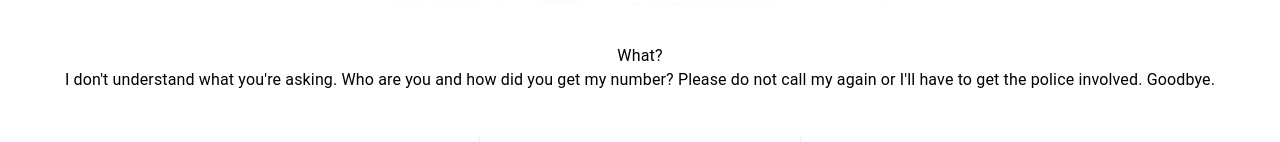
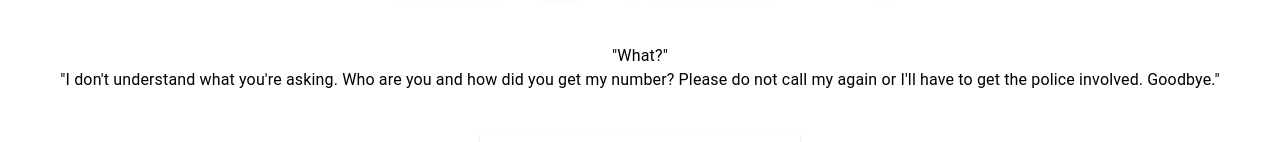
Before and after one commit to CarlJMcGee/the-gull-choice, a Next.js app: page /3/1/2/1 in a window 1280 px wide. Shown: the part 338-480 px from the top of the page. Built offline with nearby package versions, Linux system fonts and the light colour scheme.

Commit message:
small grammer fixes

```diff
--- a/src/app/3/1/2/1/page.tsx
+++ b/src/app/3/1/2/1/page.tsx
@@ -7,9 +7,9 @@ export default function Page() {
     <>
       <EndCard
         prompt={[
-          "What?",
-          `I don't understand what you're asking. Who are you and how did you get my number?
-        Please do not call my again or I'll have to get the police involved. Goodbye.`,
+          '"What?"',
+          `"I don't understand what you're asking. Who are you and how did you get my number?
+        Please do not call my again or I'll have to get the police involved. Goodbye."`,
         ]}
       />
     </>
--- a/src/app/3/1/2/2/page.tsx
+++ b/src/app/3/1/2/2/page.tsx
@@ -7,9 +7,9 @@ export default function Page() {
     <>
       <EndCard
         prompt={[
-          "What?",
-          `I don't understand what you're asking. Who are you and how did you get my number?
-        Please do not call my again or I'll have to get the police involved. Goodbye.`,
+          `"What?"`,
+          `"I don't understand what you're asking. Who are you and how did you get my number?
+        Please do not call my again or I'll have to get the police involved. Goodbye."`,
         ]}
       />
     </>
--- a/src/app/3/1/2/3/page.tsx
+++ b/src/app/3/1/2/3/page.tsx
@@ -7,9 +7,9 @@ export default function Page() {
     <>
       <EndCard
         prompt={[
-          "What?",
-          `I don't understand what you're asking. Who are you and how did you get my number?
-        Please do not call my again or I'll have to get the police involved. Goodbye.`,
+          `"What?"`,
+          `"I don't understand what you're asking. Who are you and how did you get my number?
+        Please do not call my again or I'll have to get the police involved. Goodbye."`,
         ]}
       />
     </>
--- a/src/app/3/1/3/page.tsx
+++ b/src/app/3/1/3/page.tsx
@@ -8,6 +8,6 @@ export default function Page() {
 
   useEffect(() => {
     router.replace(`/3/1`);
-  }, []);
+  }, [router]);
   return <div></div>;
 }
--- a/src/app/components/ChoiceButton/index.tsx
+++ b/src/app/components/ChoiceButton/index.tsx
@@ -2,7 +2,6 @@
 
 import * as React from "react";
 import Grid from "@mui/material/Grid";
-import Paper from "@mui/material/Paper";
 import Link from "next/link";
 import { motion } from "framer-motion";
 
```
